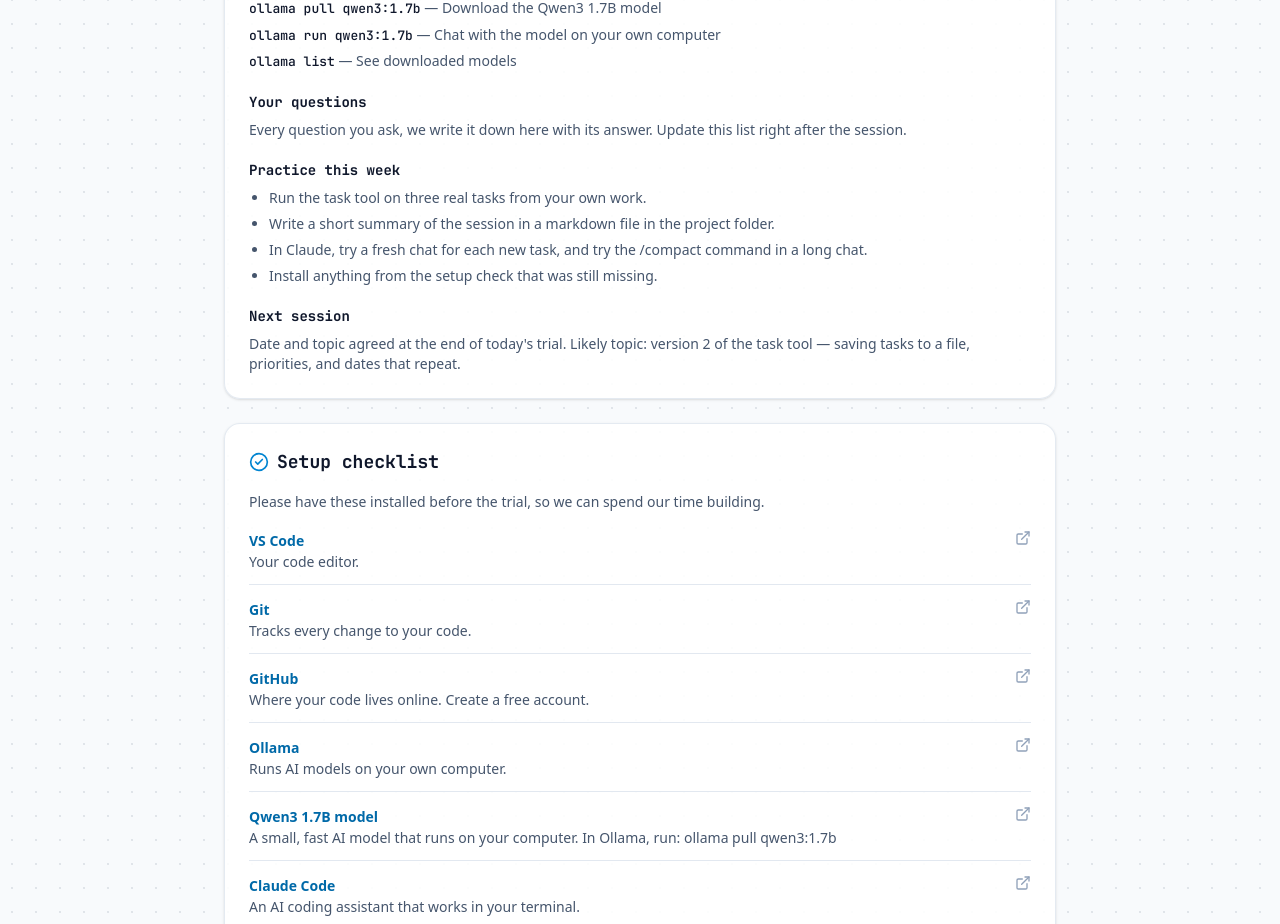
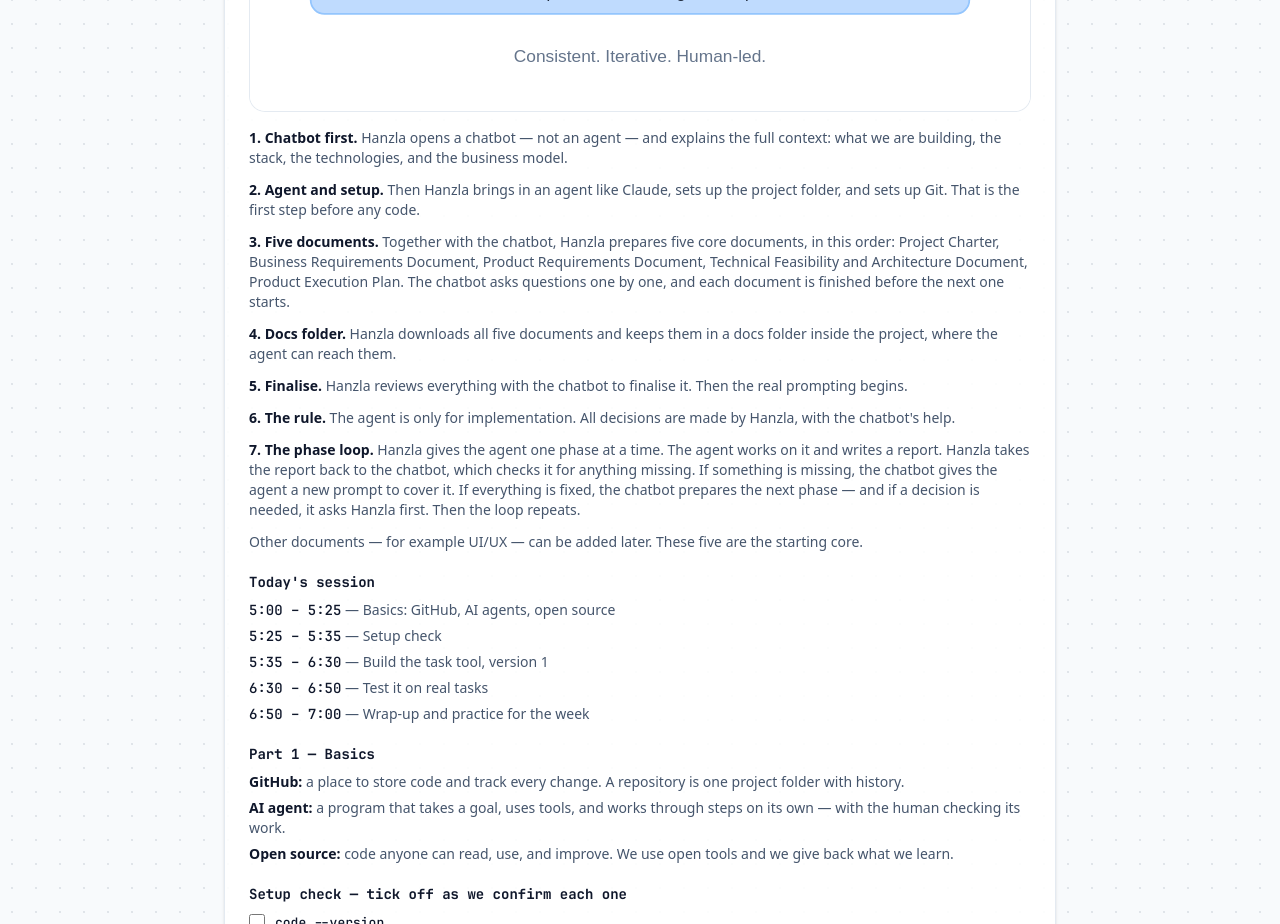
Before and after one commit to hanzlaahmadcheema/portfolio, a Next.js app: page /nord in a window 1280 px wide. Shown: the part 2340-3264 px from the top of the page. Built offline with nearby package versions, Linux system fonts and the light colour scheme; no server answers.

Commit message:
Nord page: add Hanzla's method section with workflow diagram

```diff
--- a/app/nord/page.tsx
+++ b/app/nord/page.tsx
@@ -314,6 +314,90 @@ export default function NordPage() {
 
           <div>
             <h3 className="text-sm font-bold font-mono text-slate-900 dark:text-white">
+              Hanzla&apos;s method — how we build
+            </h3>
+            <p className="mt-2 text-sm text-slate-600 dark:text-slate-400">
+              This is how Hanzla builds software, and how you will learn to
+              build it too. The chatbot plans with you, the agent only builds,
+              and you stay in charge of every decision.
+            </p>
+            <div className="mt-4 overflow-hidden rounded-2xl border border-slate-200/90 dark:border-slate-800/80 bg-white dark:bg-[#0B101D]">
+              <img
+                src="/nord-workflow.svg"
+                alt="Hanzla's software building workflow: chatbot context, agent setup, five documents, docs folder, finalise, the rule, and the phase loop"
+                className="w-full"
+              />
+            </div>
+            <ol className="mt-4 space-y-3">
+              <li className="text-sm text-slate-600 dark:text-slate-400">
+                <span className="font-semibold text-slate-900 dark:text-white">
+                  1. Chatbot first.
+                </span>{" "}
+                Hanzla opens a chatbot — not an agent — and explains the full
+                context: what we are building, the stack, the technologies,
+                and the business model.
+              </li>
+              <li className="text-sm text-slate-600 dark:text-slate-400">
+                <span className="font-semibold text-slate-900 dark:text-white">
+                  2. Agent and setup.
+                </span>{" "}
+                Then Hanzla brings in an agent like Claude, sets up the
+                project folder, and sets up Git. That is the first step before
+                any code.
+              </li>
+              <li className="text-sm text-slate-600 dark:text-slate-400">
+                <span className="font-semibold text-slate-900 dark:text-white">
+                  3. Five documents.
+                </span>{" "}
+                Together with the chatbot, Hanzla prepares five core
+                documents, in this order: Project Charter, Business
+                Requirements Document, Product Requirements Document,
+                Technical Feasibility and Architecture Document, Product
+                Execution Plan. The chatbot asks questions one by one, and
+                each document is finished before the next one starts.
+              </li>
+              <li className="text-sm text-slate-600 dark:text-slate-400">
+                <span className="font-semibold text-slate-900 dark:text-white">
+                  4. Docs folder.
+                </span>{" "}
+                Hanzla downloads all five documents and keeps them in a docs
+                folder inside the project, where the agent can reach them.
+              </li>
+              <li className="text-sm text-slate-600 dark:text-slate-400">
+                <span className="font-semibold text-slate-900 dark:text-white">
+                  5. Finalise.
+                </span>{" "}
+                Hanzla reviews everything with the chatbot to finalise it.
+                Then the real prompting begins.
+              </li>
+              <li className="text-sm text-slate-600 dark:text-slate-400">
+                <span className="font-semibold text-slate-900 dark:text-white">
+                  6. The rule.
+                </span>{" "}
+                The agent is only for implementation. All decisions are made
+                by Hanzla, with the chatbot&apos;s help.
+              </li>
+              <li className="text-sm text-slate-600 dark:text-slate-400">
+                <span className="font-semibold text-slate-900 dark:text-white">
+                  7. The phase loop.
+                </span>{" "}
+                Hanzla gives the agent one phase at a time. The agent works on
+                it and writes a report. Hanzla takes the report back to the
+                chatbot, which checks it for anything missing. If something is
+                missing, the chatbot gives the agent a new prompt to cover it.
+                If everything is fixed, the chatbot prepares the next phase —
+                and if a decision is needed, it asks Hanzla first. Then the
+                loop repeats.
+              </li>
+            </ol>
+            <p className="mt-3 text-sm text-slate-600 dark:text-slate-400">
+              Other documents — for example UI/UX — can be added later. These
+              five are the starting core.
+            </p>
+          </div>
+
+          <div>
+            <h3 className="text-sm font-bold font-mono text-slate-900 dark:text-white">
               Today&apos;s session
             </h3>
             <ul className="mt-2 space-y-1.5 text-sm text-slate-600 dark:text-slate-400">
```
Also changed, not shown: public/nord-workflow.svg (added).
